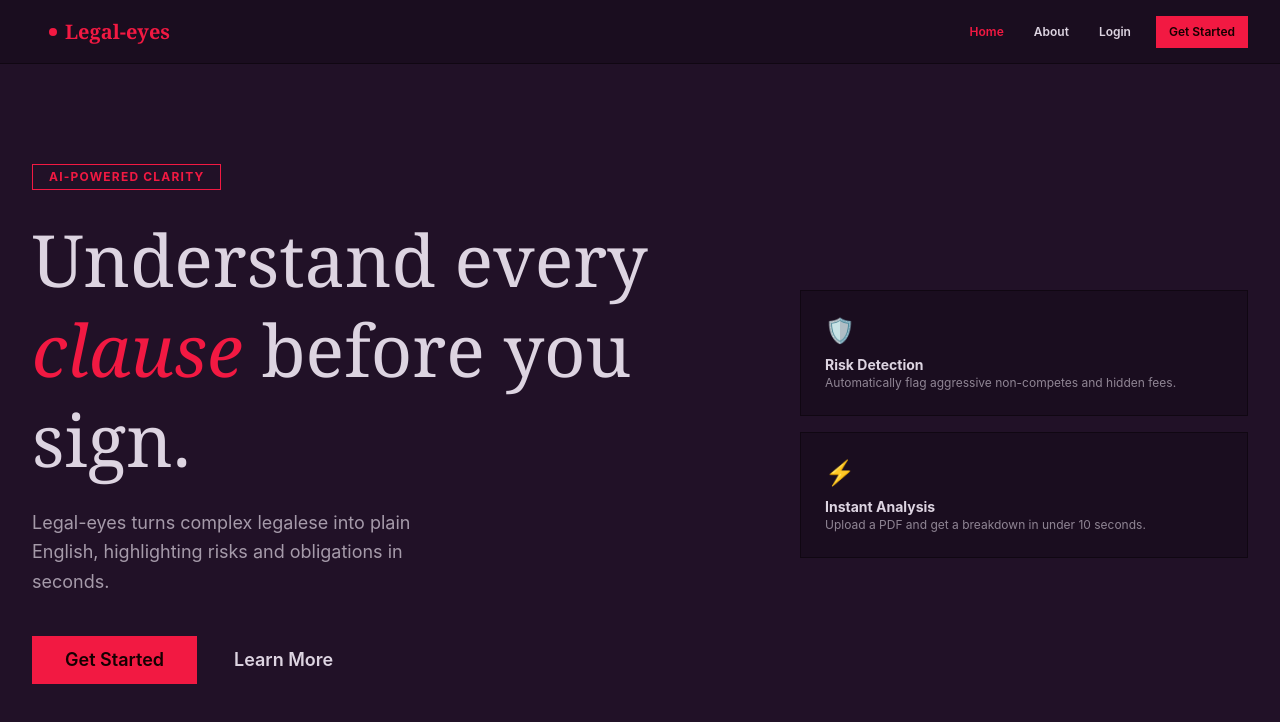
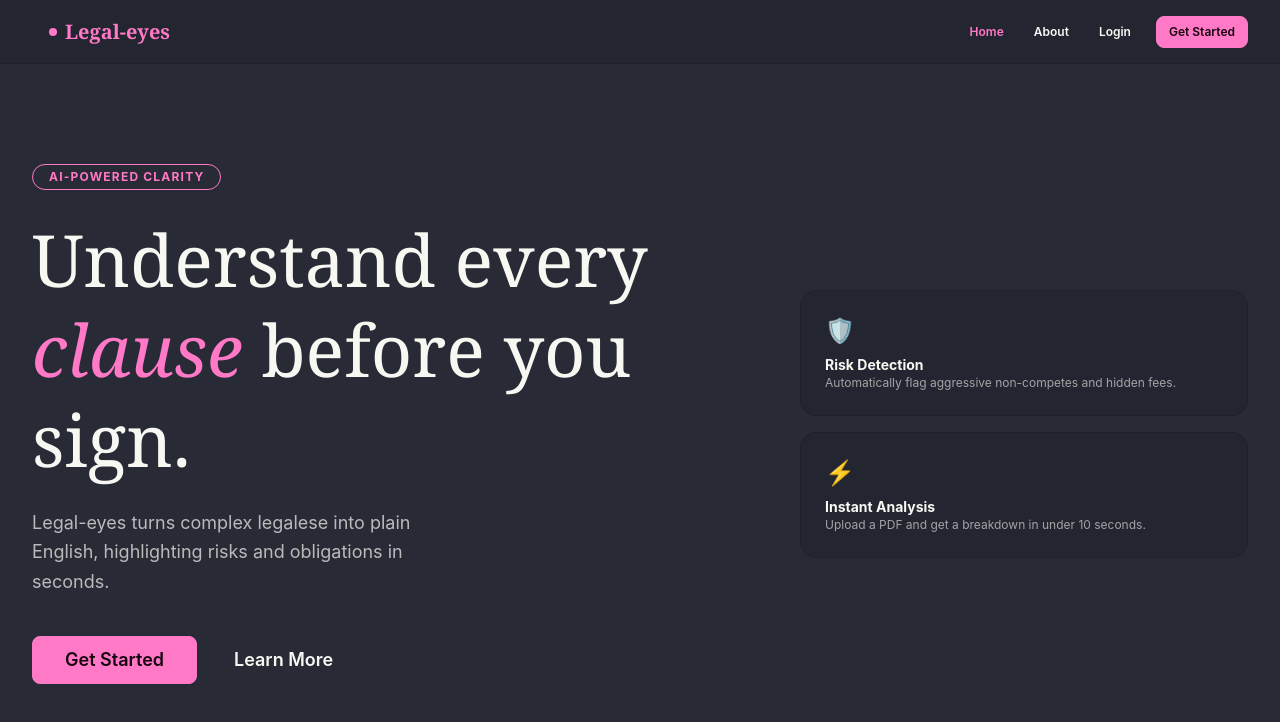
Before and after one commit to Zunaid-s/Legal-Eyes, a React (Vite) app in the folder Frontend/: page / in a window 1280 px wide. Shown: the top 722 px of the page. Built offline with nearby package versions, Linux system fonts and the light colour scheme.

Commit message:
css changes

```diff
--- a/Frontend/index.html
+++ b/Frontend/index.html
@@ -1,5 +1,5 @@
 <!doctype html>
-<html data-theme="halloween" lang="en">
+<html data-theme="dracula" lang="en">
   <head>
     <meta charset="UTF-8" />
     <link rel="icon" type="image/svg+xml" href="/favicon.svg" />
--- a/Frontend/src/index.css
+++ b/Frontend/src/index.css
@@ -4,36 +4,35 @@
 
 
 
+
 @plugin "daisyui/theme" {
-  name: "halloween";
+  name: "dracula";
   default: true;
   prefersdark: true;
   color-scheme: "dark";
-  --color-base-100: oklch(21.22% 0.047 317.21);
-  --color-base-200: oklch(18.77% 0.039 317.21);
-  --color-base-300: oklch(14.94% 0.027 317.21);
-  --color-base-content: oklch(88.04% 0.021 317.21);
-  --color-primary: oklch(61.42% 0.238 20.35);
-  --color-primary-content: oklch(12.28% 0.048 20.35);
-  --color-secondary: oklch(69.71% 0.329 342.55);
-  --color-secondary-content: oklch(98.71% 0.01 342.55);
-  --color-accent: oklch(76.76% 0.184 183.61);
-  --color-accent-content: oklch(15.352% 0.036 183.61);
-  --color-neutral: oklch(20% 0.024 255.701);
-  --color-neutral-content: oklch(89.499% 0.011 252.096);
-  --color-info: oklch(72.06% 0.191 231.6);
-  --color-info-content: oklch(0% 0 0);
-  --color-success: oklch(64.8% 0.15 160);
-  --color-success-content: oklch(0% 0 0);
-  --color-warning: oklch(84.71% 0.199 83.87);
-  --color-warning-content: oklch(0% 0 0);
-  --color-error: oklch(71.76% 0.221 22.18);
-  --color-error-content: oklch(0% 0 0);
-  --radius-selector: 0rem;
-  --radius-field: 0rem;
-  --radius-box: 0rem;
-  --radius-btn: 0rem;
-  --radius-badge: 0rem;
+  --color-base-100: oklch(28.822% 0.022 277.508);
+  --color-base-200: oklch(26.805% 0.02 277.508);
+  --color-base-300: oklch(24.787% 0.019 277.508);
+  --color-base-content: oklch(97.747% 0.007 106.545);
+  --color-primary: oklch(75.461% 0.183 346.812);
+  --color-primary-content: oklch(15.092% 0.036 346.812);
+  --color-secondary: oklch(74.202% 0.148 301.883);
+  --color-secondary-content: oklch(14.84% 0.029 301.883);
+  --color-accent: oklch(83.392% 0.124 66.558);
+  --color-accent-content: oklch(16.678% 0.024 66.558);
+  --color-neutral: oklch(39.445% 0.032 275.524);
+  --color-neutral-content: oklch(87.889% 0.006 275.524);
+  --color-info: oklch(88.263% 0.093 212.846);
+  --color-info-content: oklch(17.652% 0.018 212.846);
+  --color-success: oklch(87.099% 0.219 148.024);
+  --color-success-content: oklch(17.419% 0.043 148.024);
+  --color-warning: oklch(95.533% 0.134 112.757);
+  --color-warning-content: oklch(19.106% 0.026 112.757);
+  --color-error: oklch(68.22% 0.206 24.43);
+  --color-error-content: oklch(13.644% 0.041 24.43);
+  --radius-selector: 1rem;
+  --radius-field: 0.5rem;
+  --radius-box: 1rem;
   --size-selector: 0.25rem;
   --size-field: 0.25rem;
   --border: 1px;
```
